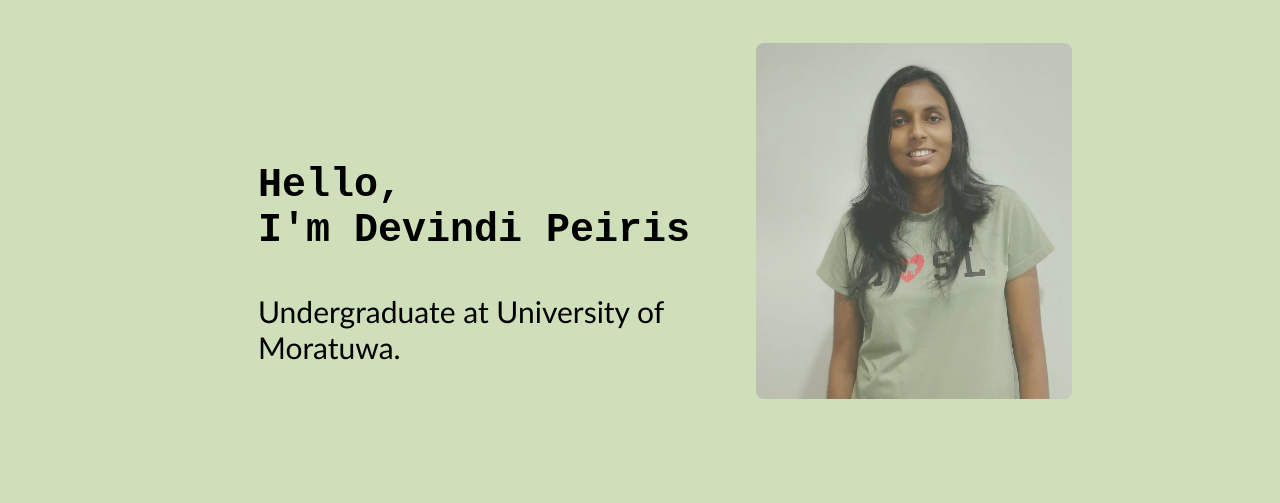
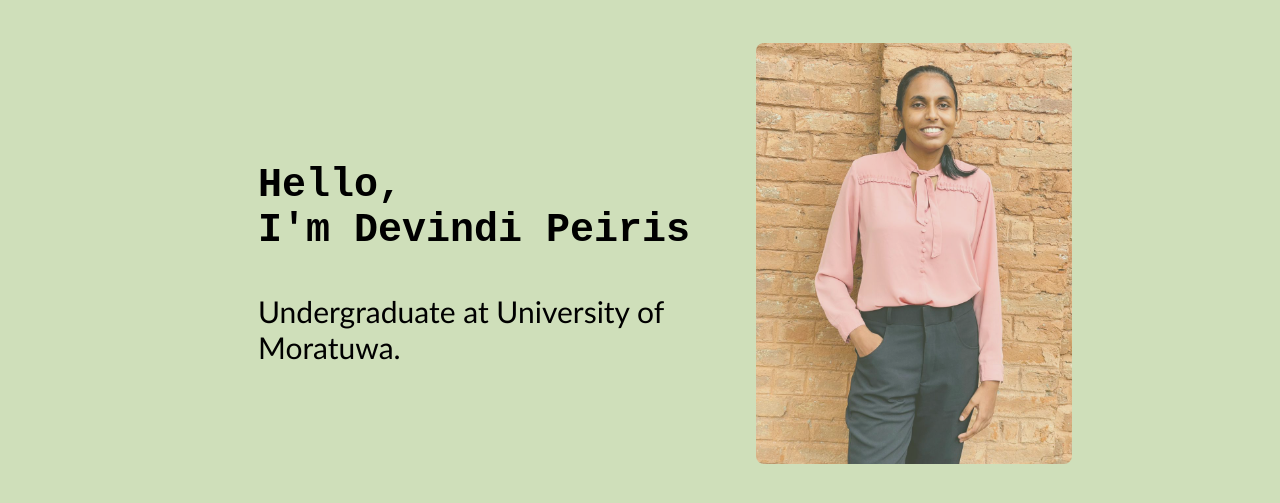
Before and after one commit to DevindiPeiris/website.github.io, a plain HTML site: page index.html in a window 1280 px wide. Shown: the part 201-704 px from the top of the page. Drawn offline with Linux system fonts and the light colour scheme.

Commit message:
Update index.html
img

```diff
--- a/index.html
+++ b/index.html
@@ -22,7 +22,7 @@
         <div class="me">
             <br><br><br>
             <div class="fade-in-image">
-            <img src="image.jpg"></div>
+            <img src="my.jpeg"></div>
             <p class="p1">Hello, <br>I'm Devindi Peiris</p>
             <p class="p2">Undergraduate at University of Moratuwa.</p>
 
```
